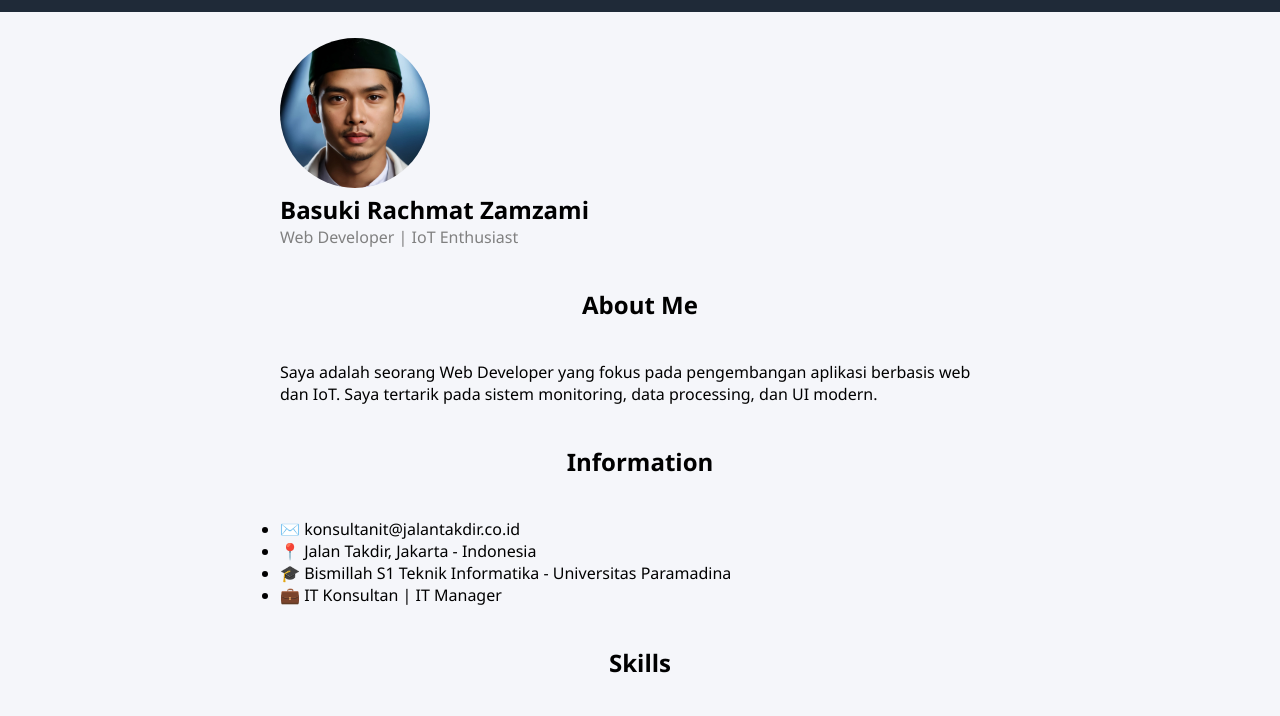
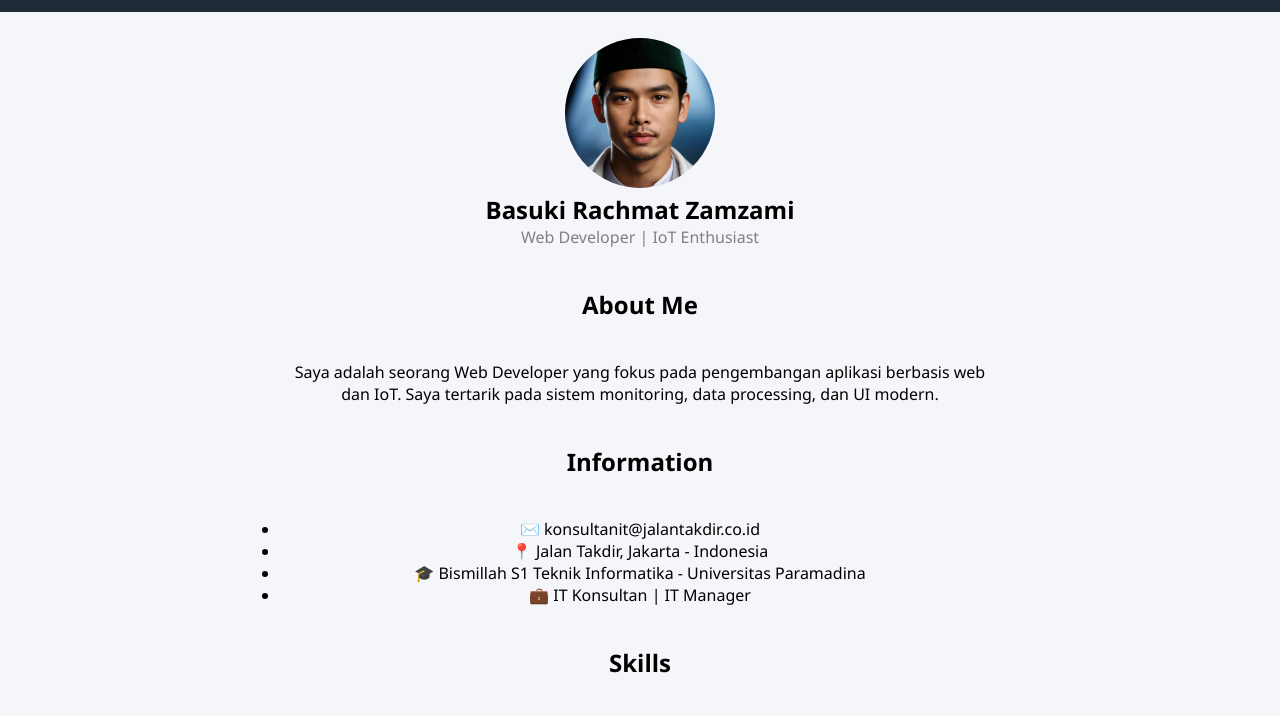
Before and after one commit to BasukiZamzami/portfolio, a plain HTML site: page about.html in a window 1280 px wide. Shown: the part 42-758 px from the top of the page. Drawn offline with Linux system fonts and the light colour scheme.

Commit message:
Update style.css

```diff
--- a/style.css
+++ b/style.css
@@ -34,6 +34,7 @@ nav {
 /* MENU DESKTOP */
 nav ul {
     display: flex;
+    justify-content: center;
     list-style: none;
     gap: 20px;
 }
@@ -102,6 +103,11 @@ nav ul li a:hover {
 .section h2 {
     text-align: center;
     margin: 40px 0;
+}
+
+/* CENTER */
+.center {
+    text-align: center;
 }
 
 /* GRID */
```
